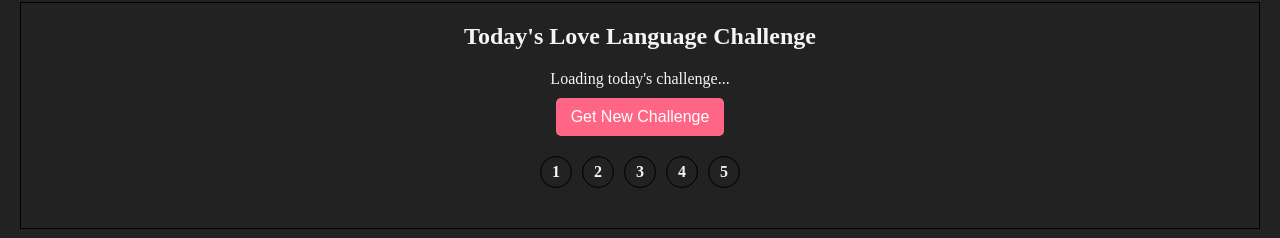
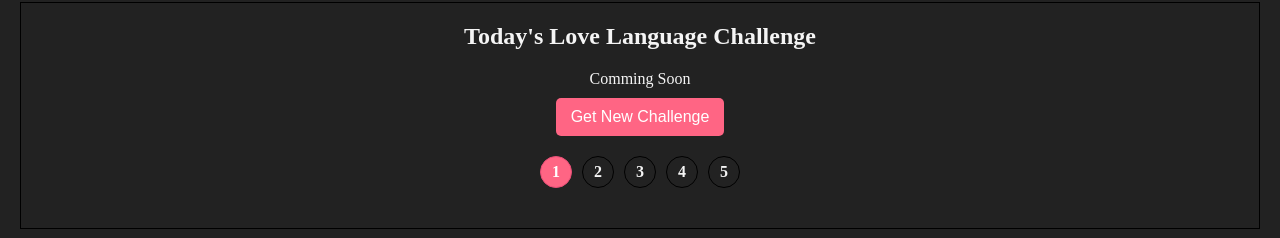
Before and after one commit to AndreasB09/dev-february-challenge, a plain HTML site: page index.html in a window 1280 px wide. Both pictures are taken after a click on the button "Get New Challenge". Shown: the part 1496-1734 px from the top of the page. Drawn offline with Linux system fonts and the light colour scheme; a web font is replaced by a local one.

Commit message:
daily challenge wip

```diff
--- a/app.js
+++ b/app.js
@@ -86,3 +86,25 @@ stories.forEach((story, index) => {
         updateActiveStory();
     });
 });
+
+// challenge
+const challengeText = document.getElementById("challenge-text");
+const newChallengeBtn = document.getElementById("new-challenge");
+const days = document.querySelectorAll(".day");
+let currentDay = -1;
+
+window.addEventListener("DOMContentLoaded", () => {
+    days.forEach(day => day.classList.remove("completed"));
+})
+
+newChallengeBtn.addEventListener("click", () => {
+    challengeText.textContent = "Comming Soon";
+
+    if (currentDay < days.length - 1) {
+        currentDay++;
+        days[currentDay].classList.add("completed");
+    } else {
+        days.forEach(day => day.classList.remove("completed"));
+        currentDay = -1;
+    }
+});
--- a/styles.css
+++ b/styles.css
@@ -336,6 +336,12 @@ h2 {
     cursor: pointer;
 }
 
+.day.completed {
+    background-color: #ff6584;
+    color: white;
+    border-color: #e94e77;
+}
+
 /* footer */
 footer {
     margin: 20px;
```
